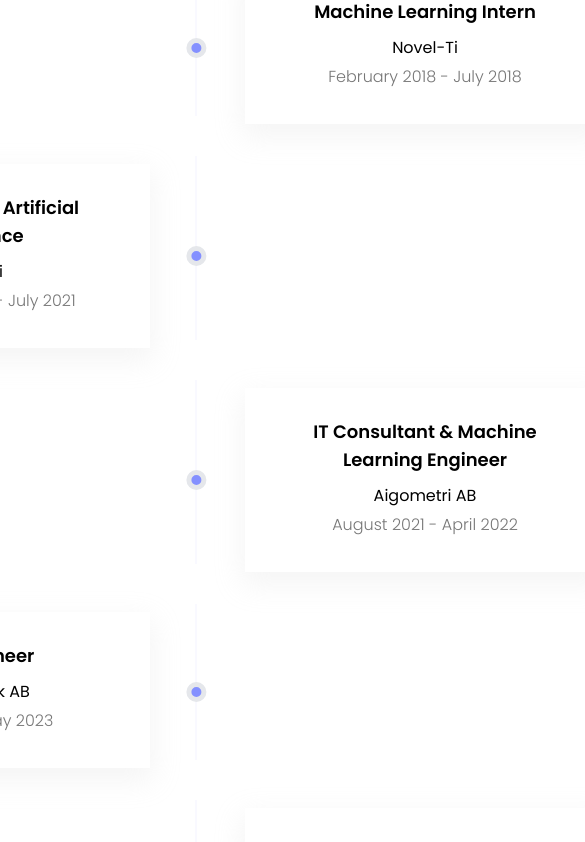
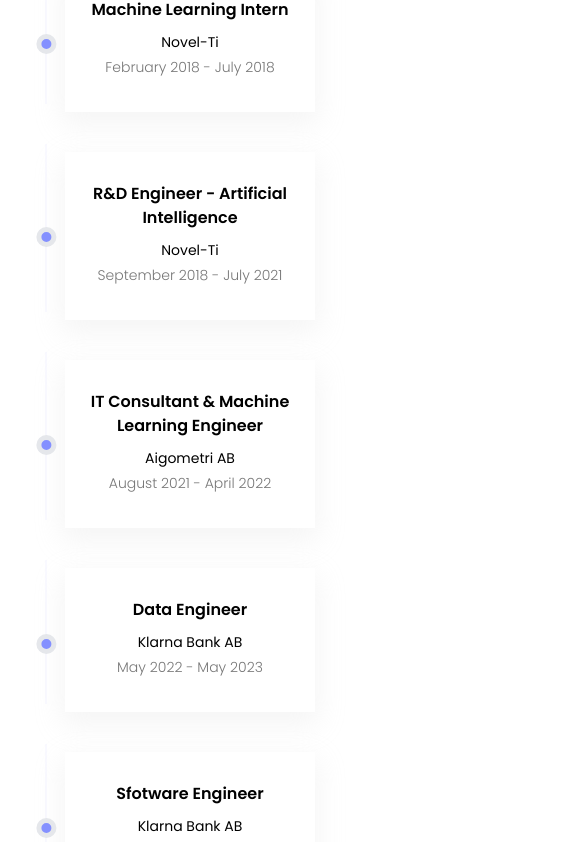
Before and after one commit to maky-hnou/portfolio-front, a Next.js app: page /about in a window 390 px wide. Shown: the part 2091-2933 px from the top of the page, 585 px wide, since content can reach past the window. Built offline with nearby package versions, Linux system fonts and the light colour scheme.

Commit message:
Add sm breakpoint

```diff
--- a/src/components/Experience.js
+++ b/src/components/Experience.js
@@ -14,20 +14,18 @@ export function ExperienceItem({
   const control = useAnimation();
 
   useEffect(() => {
-    console.log(isInView);
     if (isInView) {
       control.start("visible");
-      console.log("done");
     }
   }, [isInView]);
 
   return (
-    <li className="relative mx-auto my-0 w-[2px] pb-10 list-none box-border">
+    <li className="relative mx-auto my-0 w-[2px] pb-10 list-none box-border sm:mx-1">
       <div className="z-10 content-[''] bg-light_purple absolute left-1/2 top-[40%] -translate-x-[43%] w-5 h-5 border-solid rounded-full border-[5px] box-border"></div>
       <div className="left-1/2 bg-light_white relative opacity-100">
         <motion.div
           ref={ref}
-          className={`${position} opacity-100 bg-white shadow-[0_10px_27px_3px_rgba(204,204,204,0.2)] relative top-2 w-[360px] p-[30px] box-border`}
+          className={`${position} opacity-100 bg-white shadow-[0_10px_27px_3px_rgba(204,204,204,0.2)] relative top-2 w-[360px] p-[30px] box-border lg:w-[320px] lg:px-[20px] md:w-[250px] md:px-2 `}
           variants={{
             hidden: { opacity: 0, x: x_transition },
             visible: { opacity: 1, x: 0 },
@@ -36,13 +34,13 @@ export function ExperienceItem({
           animate={control}
           transition={{ duration: 0.75, delay: 0.25 }}
         >
-          <h4 className="pb-[10px] text-center text-lg text-black my-0 font-semibold box-border">
+          <h4 className="pb-[10px] text-center text-lg text-black my-0 font-semibold box-border md:text-base">
             <time className="box-border">{title}</time>
           </h4>
-          <p className="mb-[5px] text-center">
+          <p className="mb-[5px] text-center md:text-sm">
             <b className="text-black">{institution}</b>
           </p>
-          <p className="mb-[5px] text-center">{dateRange}</p>
+          <p className="mb-[5px] text-center md:text-sm">{dateRange}</p>
         </motion.div>
       </div>
     </li>
@@ -56,42 +54,42 @@ export default function Experience() {
         title="Machine Learning Intern"
         institution="Novel-Ti"
         dateRange="February 2018 - July 2018"
-        position="odd:left-[50px]"
+        position="odd:left-[50px] md:odd:left-[20px]"
         x_transition={50}
       />
       <ExperienceItem
         title="R&D Engineer - Artificial Intelligence"
         institution="Novel-Ti"
         dateRange="September 2018 - July 2021"
-        position="odd:-left-[405px]"
+        position="odd:-left-[405px] lg:odd:-left-[365px] md:odd:-left-[270px] sm:odd:left-[20px]"
         x_transition={-50}
       />
       <ExperienceItem
         title="IT Consultant & Machine Learning Engineer"
         institution="Aigometri AB"
         dateRange="August 2021 - April 2022"
-        position="odd:left-[50px]"
+        position="odd:left-[50px] md:odd:left-[20px]"
         x_transition={50}
       />
       <ExperienceItem
         title="Data Engineer"
         institution="Klarna Bank AB"
         dateRange="May 2022 - May 2023"
-        position="odd:-left-[405px]"
+        position="odd:-left-[405px] lg:odd:-left-[365px] md:odd:-left-[270px] sm:odd:left-[20px]"
         x_transition={-50}
       />
       <ExperienceItem
         title="Sfotware Engineer"
         institution="Klarna Bank AB"
         dateRange="May 2023 - Present"
-        position="odd:left-[50px]"
+        position="odd:left-[50px] md:odd:left-[20px]"
         x_transition={50}
       />
       <ExperienceItem
         title="Senior Engineer"
         institution="Klarna Bank AB"
         dateRange="March 2024 - Present"
-        position="odd:-left-[405px]"
+        position="odd:-left-[405px] lg:odd:-left-[365px] md:odd:-left-[270px] sm:odd:left-[20px]"
         x_transition={-50}
       />
     </ul>
```
